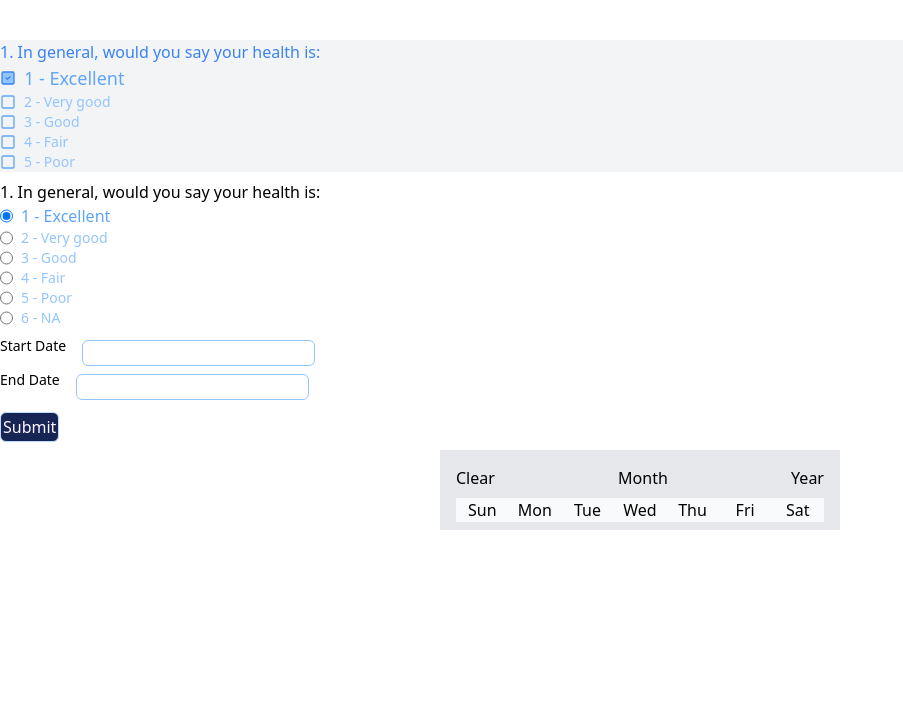
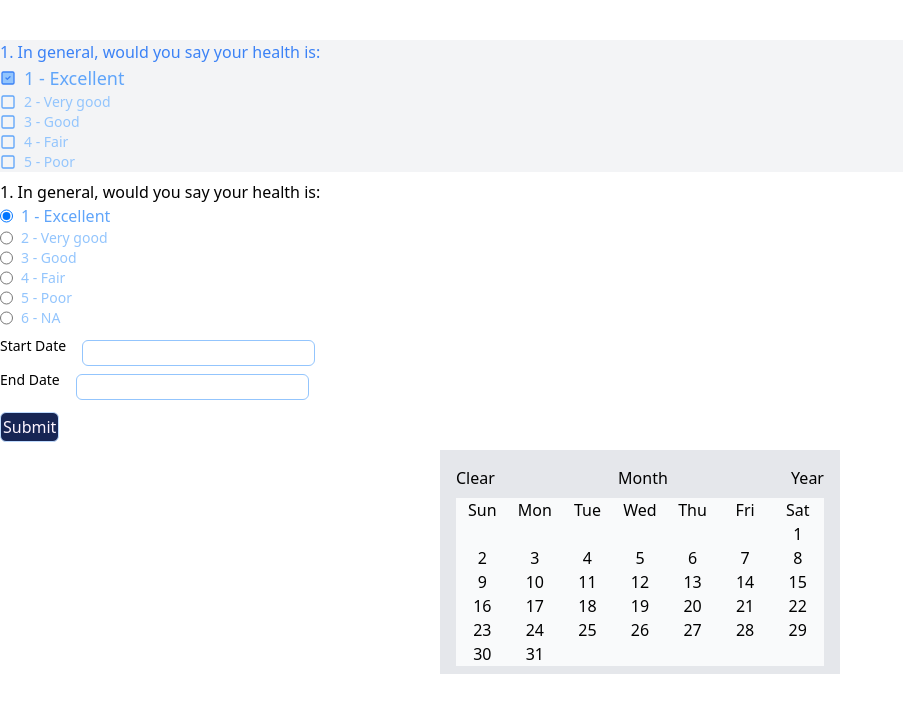
Before and after one commit to AnithaVangavarapu/demo, a React (Create React App) app: page / in a window 1280 px wide. Shown: the top 712 px of the page, without its empty margins (0-903 px from the left). Built offline with nearby package versions, Linux system fonts and the light colour scheme.

Commit message:
inprogress

```diff
--- a/src/components/Calendar/CustomCalendar.tsx
+++ b/src/components/Calendar/CustomCalendar.tsx
@@ -1,6 +1,6 @@
 import dayjs, { Dayjs } from "dayjs";
 import React from "react";
-
+import Month from "./Month";
 interface CustomCalendarProps {
   value?: Date;
   onChange: (value: Date) => void;
@@ -9,11 +9,15 @@ const CustomCalendar = ({
   value = new Date(),
   onChange,
 }: CustomCalendarProps) => {
-  const selectedDate: Dayjs = dayjs(value);
-  const startDayOfMonth = selectedDate.startOf("month").day();
+  const currentDate: Dayjs = dayjs(value);
+  // const startDayOfMonth = selectedDate.startOf("month").day();
+  // console.log(startDayOfMonth);
+  // const totalDaysInMonth = selectedDate.startOf("month").daysInMonth();
+  // console.log(totalDaysInMonth);
+  const totalDaysInMonth = currentDate.daysInMonth();
+  console.log("total days in current month", totalDaysInMonth);
+  const startDayOfMonth = currentDate.startOf("month").day();
   console.log(startDayOfMonth);
-  const totalDaysInMonth = selectedDate.startOf("month").daysInMonth();
-  console.log(totalDaysInMonth);
   const daysOfWeek: string[] = [
     "Sun",
     "Mon",
@@ -34,6 +38,12 @@ const CustomCalendar = ({
         {daysOfWeek.map((day, index) => (
           <div key={index}>{day}</div>
         ))}
+        {Array.from({ length: startDayOfMonth }).map(() => (
+          <div></div>
+        ))}
+        {Array.from({ length: totalDaysInMonth }).map((day, index) => (
+          <div>{index + 1}</div>
+        ))}
       </div>
     </div>
   );
--- /dev/null
+++ b/src/components/Calendar/Month.tsx
@@ -0,0 +1,27 @@
+import React from "react";
+
+const Month = () => {
+  const months: string[] = [
+    "Jan",
+    "Feb",
+    "Mar",
+    "Apr",
+    "May",
+    "Jun",
+    "Jul",
+    "Aug",
+    "Sep",
+    "Oct",
+    "Nov",
+    "Dec",
+  ];
+  return (
+    <div className="grid grid-cols-4">
+      {months.map((month, index) => (
+        <button>{month}</button>
+      ))}
+    </div>
+  );
+};
+
+export default Month;
```
